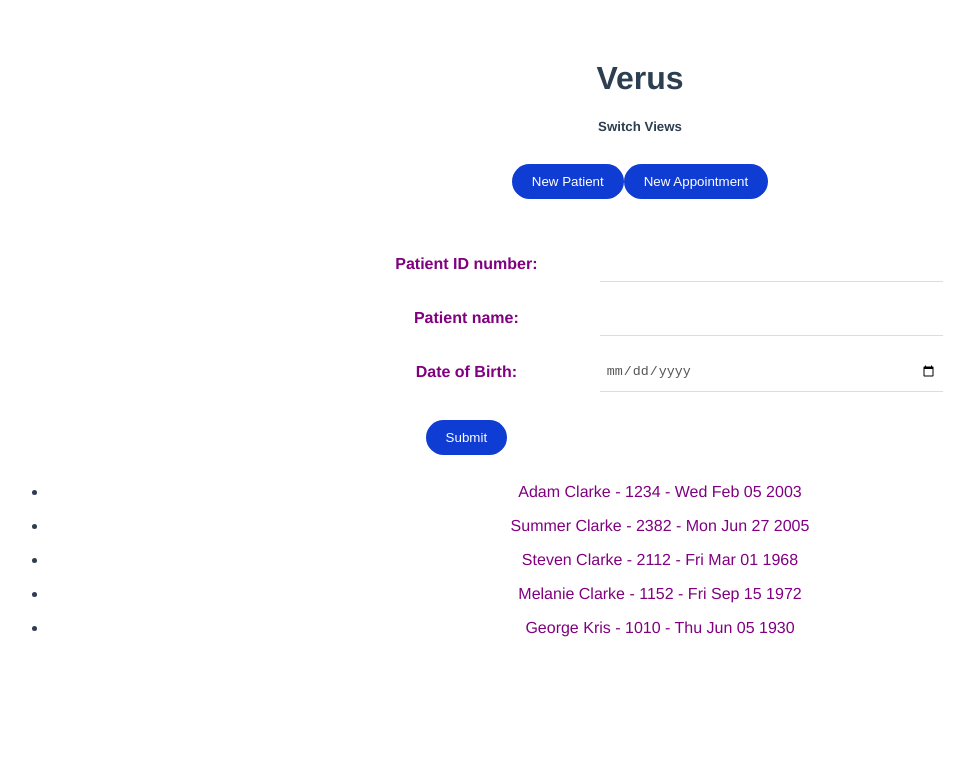
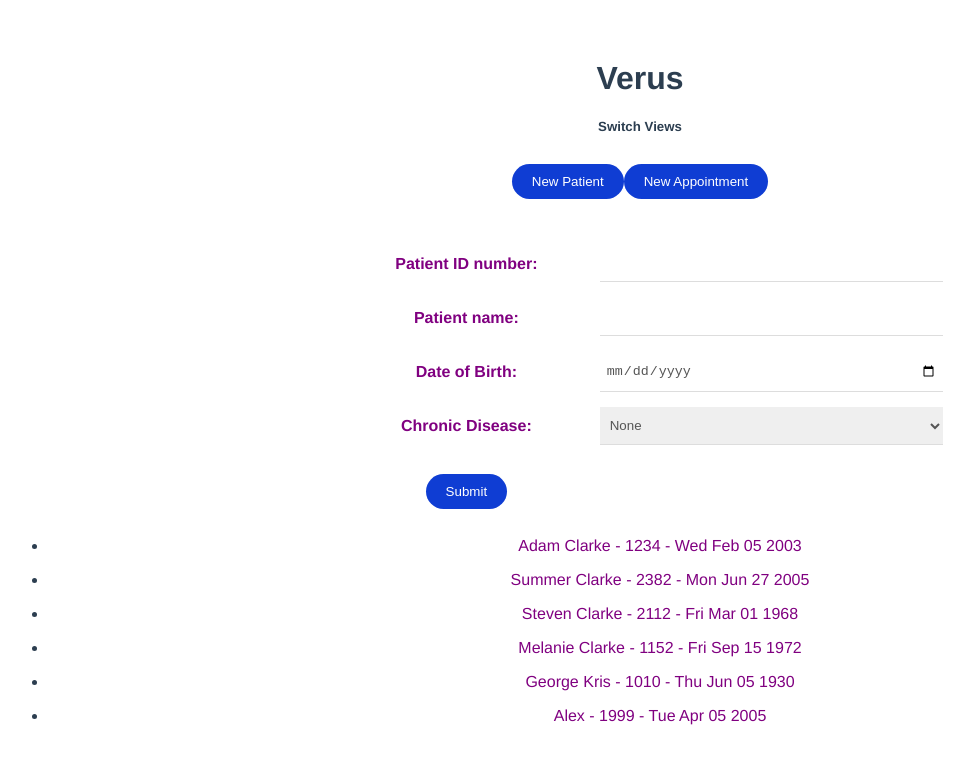
Before and after one commit to Vangekillsvado/v1, a Vue app: page / in a window 1280 px wide. Both pictures are taken after a click on the button "New Patient". Shown: the top 764 px of the page, without its empty margins (0-974 px from the left). Built offline with nearby package versions, Linux system fonts and the light colour scheme.

Commit message:
fixed test12 error, added chronic premiums

```diff
--- a/src/App.vue
+++ b/src/App.vue
@@ -12,7 +12,7 @@
 
 
   </h5>
-  <InputFields v-if="this.mode==1" msg="AHHHHH" @submitPatient="test12"/>
+  <InputFields v-if="this.mode==1" msg="AHHHHH" @submitPatient="submitPatient"/>
   <CreateAppointments v-if="this.mode==2" @submitAppointment="verifyId"/> <!--  -->
 
 
@@ -27,7 +27,7 @@
   </ul>
 
   <ul v-if="this.mode==2"> <!-- appointment mode -->
-    <li  v-for="a in appointments" v-bind:key="a">
+    <li  v-for="a in appointments" v-bind:key="a"> <!-- gotta inject some sorta for loop into here to display multiple codes -->
         <p>{{ a.id }} - {{ a.date.toDateString() }} - {{a.diagnosis}} - {{ a.code }} - {{ a.patientType}} - {{ a.refStatus }}</p>
     </li>
   </ul>
@@ -77,7 +77,13 @@ export default {
           name: "George Kris",
           id: 1010,
           birthday: new Date(1930,5,5)
-        }
+        },
+        {
+            name: 'Alex',
+            id: 1999,
+            birthday: new Date(2005, 3, 5),
+            chronicDisease: 'Schizophrenia'
+        },
       ],
       appointments: [{
         id: 1152,
@@ -138,11 +144,13 @@ export default {
         date: apt.date,
         diagnosis: apt.diagnosis,
         code: code,
-      }
+      },
+
       )
 
 
   },
+    submitPatient(pat){ this.patients.push(pat)},
 }, //methods closing bracket
 }
 </script>
--- a/src/components/InputFields.vue
+++ b/src/components/InputFields.vue
@@ -8,6 +8,15 @@
     </tr>
     <tr><th><p>Date of Birth: </p></th>
     <th><input ref="birthday" name="birthday" type="date"></th>
+    </tr>
+    <tr><th><p>Chronic Disease:</p></th>
+    <th>
+        <select v-model="diseaseAssessment">
+            <option value="Diabetes">Diabetes</option>
+            <option value="Cancer">Cancer</option>
+            <option value="Schizophrenia">Schizophrenia</option>
+            <option value="">None</option>
+        </select></th>
     </tr>
     <tr><button @click="handleClick" >Submit</button></tr>
 
@@ -20,16 +29,18 @@ export default {
 
   data(){
     return{
-
+      diseaseAssessment:'',
     }
   },
 
   methods: {
     handleClick(){
+
         this.$emit('submitPatient', {
             name: this.$refs.name.value,
             id: this.$refs.id.value,
-            birthday: new Date(this.$refs.birthday.value)
+            birthday: new Date(this.$refs.birthday.value),
+            chronicDisease: this.diseaseAssessment
         })
 
 
--- a/src/logic/Billing.js
+++ b/src/logic/Billing.js
@@ -1,6 +1,7 @@
 import {consultations} from './Consultations'
 import {followUps} from './FollowUp'
 import { counselling } from './Counselling'
+import * as bill from './BillingFunctions'
 
 /**
  *
@@ -10,25 +11,35 @@ import { counselling } from './Counselling'
  * @returns {String} the billing code
  */
 export function billing(apt, appointments, patient){
-
+    //afaik codes don't care about other ids, so might as well factor it out here
     let filteredAppointments = appointments.filter((app) => {return app.id == apt.id})
 
-
-    let code = 'Null Code'
+    //we use a list since we might have multiple codes
+    let code = []
+    let temp = '' //set to empty string so we can boolean it
     switch(apt.aptType){
         case 'Consultation':
-            code = consultations(apt, filteredAppointments)
+            temp = consultations(apt, filteredAppointments)
             break
         case 'Follow Up':
-            code = followUps(apt, patient, filteredAppointments)
+            temp = followUps(apt, patient, filteredAppointments)
             break
         case 'Counselling':
-            code = counselling(apt, appointments)
+            temp = counselling(apt, appointments)
             break
         default:
             alert('We should not see this')
             break
     }
+
+    if(!temp) temp = 'No Code'
+    code.push(temp)
+   // check whether code is compatible with e078
+    if (patient.chronicDisease && bill.chronicDiseaseValidity(code[0])){
+        code.push('E078')
+    }
+
+
     return code
 
 
--- a/src/logic/BillingFunctions.js
+++ b/src/logic/BillingFunctions.js
@@ -1,6 +1,7 @@
 module.exports = {
     distanceBetweenDates: distanceBetweenDates,
     daysBetween: daysBetween,
+    chronicDiseaseValidity: chronicDiseaseValidity,
 }
 
 /**
@@ -23,3 +24,12 @@ function distanceBetweenDates(d1, d2){
 function daysBetween(d1, d2){
    return Math.abs(d2.getTime() - d1.getTime()) / 86400000
 }
+
+/**
+ *
+ * @param {String} code
+ * @returns boolean compatability with E078
+ */
+function chronicDiseaseValidity(code){
+    return (code == 'C340' || code == 'C341' || code == 'C343')
+}
--- a/src/logic/Consultations.js
+++ b/src/logic/Consultations.js
@@ -18,7 +18,7 @@ export function consultations(apt, appointments){
     else if(C745(apt)){
       return "C745"
     }
-    else return"No Code"
+    else return ''
 }
 
 import * as bill from './BillingFunctions'
--- a/src/logic/FollowUp.js
+++ b/src/logic/FollowUp.js
@@ -14,7 +14,7 @@ export function followUps(apt, patient, appointments){
 
 
 
-    let code = 'Null Code'
+    let code = ''
 
     switch(apt.asmtType){
         case '343':
```
Also changed, not shown: src/components/CreateAppointments.vue (+12 -2 lines), src/components/TestEmit.vue (deleted, +0 -19 lines).
